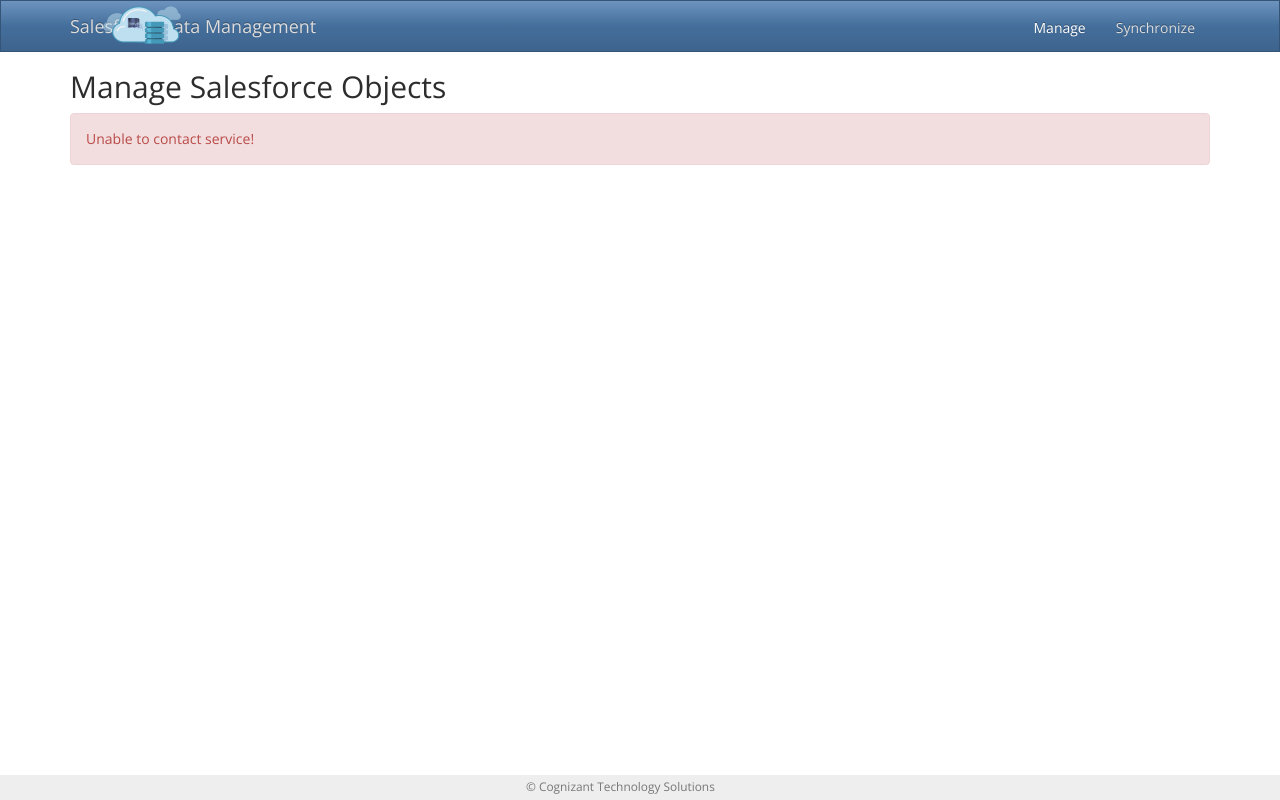
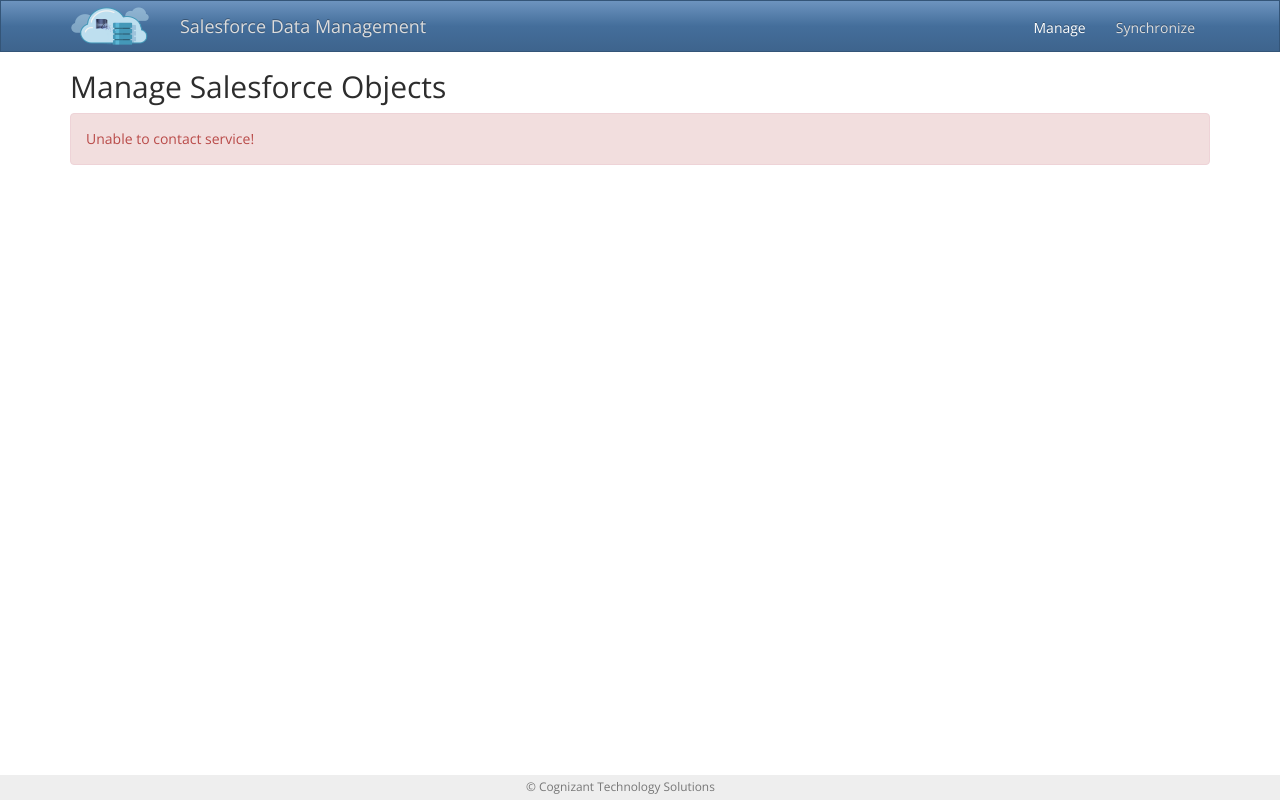
Before and after one commit to abee26r/SFDB, a plain HTML site: page index.html in a window 1280 px wide. Drawn offline with nearby package versions, Linux system fonts and the light colour scheme; some packages are replaced by stand-ins of ours; no server answers.

Commit message:
Fix logo position

```diff
--- a/html/nav.html
+++ b/html/nav.html
@@ -2,8 +2,8 @@
     <nav class="navbar navbar-inverse navbar-fixed-top">
       <div class="container">
         <div class="navbar-header">
-          <img src="./img/sfdb-logo2.png" height="40px" width="80px" style="position: fixed; top: 5px; left: 8%;"/>
-          <a class="navbar-brand" href="#">Salesforce Data Management</a>
+          <span><img src="./img/sfdb-logo2.png" height="40px" width="80px" style="float:left; margin-top: 5px !important;"/>
+          <a class="navbar-brand" href="#" style="margin-left: 15px;">Salesforce Data Management</a></span>
         </div>
         <div id="navbar" class="navbar-collapse collapse navbar-right">
           <ul class="nav navbar-nav">
```
